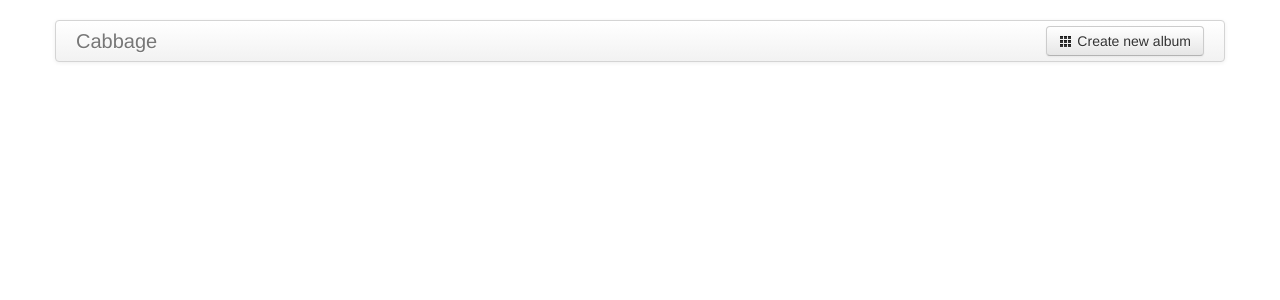
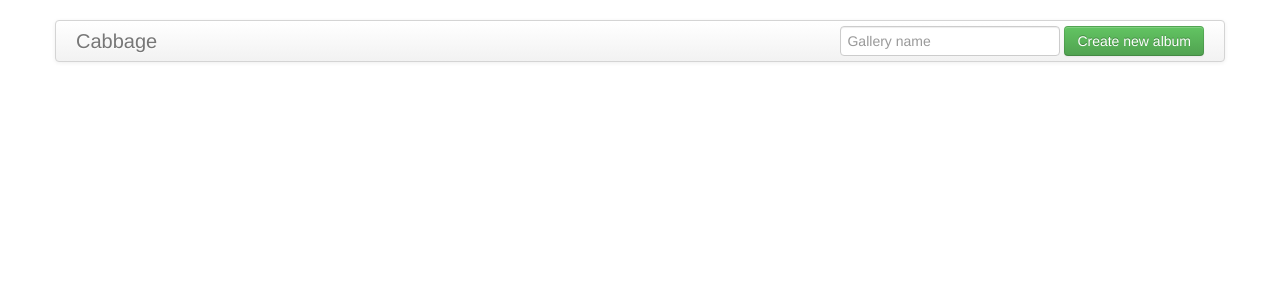
Before and after one commit to AmusableLemur/Cabbage, a PHP site: the page made by views/base.html.twig in a window 1280 px wide. Shown: the top 300 px of the page. Run offline with PHP 8.4, Linux system fonts and the light colour scheme; the template is opened without the code that fills it, so the values that code supplies are empty; some libraries are stand-ins or nearby versions.

Commit message:
Changed method of creating new album
This involves fewer steps

```diff
--- a/views/base.html.twig
+++ b/views/base.html.twig
@@ -10,11 +10,6 @@
             padding-top: 20px;
             padding-bottom: 40px;
         }
-
-        .container-narrow {
-            margin: 0 auto;
-            max-width: 700px;
-        }
     </style>
 </head>
 
@@ -23,7 +18,10 @@
         <div class="navbar">
             <div class="navbar-inner">
                 <a class="brand" href="{{ app.request.basepath }}/">Cabbage</a>
-                <button type="submit" class="btn pull-right"><i class="icon-th"></i> Create new album</button>
+                <form action="{{ app.request.basepath }}/" class="navbar-form pull-right" method="post">
+                    <input type="text" name="name" placeholder="Gallery name">
+                    <button class="btn btn-success" type="submit">Create new album</button>
+                </form>
             </div>
         </div>
         {% block body %}{% endblock %}
```
